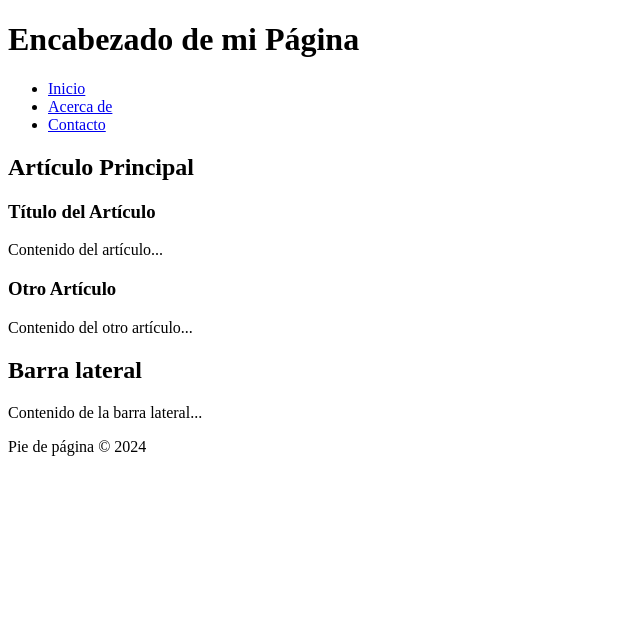
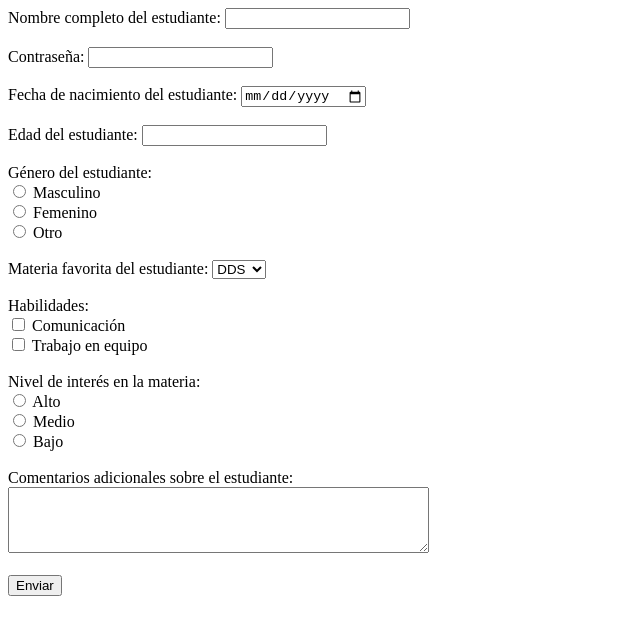
Before and after one commit to 41702/DDS_Prueba, a plain HTML site: page index.html in a window 1280 px wide. Shown: the whole page, without its empty margins (0-640 px from the left). Drawn offline with Linux system fonts and the light colour scheme.

Commit message:
nueva prueba

```diff
--- a/index.html
+++ b/index.html
@@ -2,39 +2,71 @@
 <html lang="es">
 <head>
     <meta charset="UTF-8">
-    <meta name="viewport" content="width=device-width, initial-scale=1.0">
-    <title>Ejemplo de Secciones HTML5</title>
+    <title>Formulario de Registro de Estudiantes</title>
 </head>
 <body>
-    <header>
-        <h1>Encabezado de mi Página</h1>
-        <nav>
-            <ul>
-                <li><a href="#">Inicio</a></li>
-                <li><a href="#">Acerca de</a></li>
-                <li><a href="#">Contacto</a></li>
-            </ul>
-        </nav>
-    </header>
-    <main>
-        <section>
-            <h2>Artículo Principal</h2>
-            <article>
-                <h3>Título del Artículo</h3>
-                <p>Contenido del artículo...</p>
-            </article>
-            <article>
-                <h3>Otro Artículo</h3>
-                <p>Contenido del otro artículo...</p>
-            </article>
-        </section>
-    </main>
-    <aside>
-        <h2>Barra lateral</h2>
-        <p>Contenido de la barra lateral...</p>
-    </aside>
-    <footer>
-        <p>Pie de página &copy; 2024</p>
-    </footer>
+    <form action="/submit" method="GET">
+		<!-- Nombre -->
+        <label for="nombre">Nombre completo del estudiante:</label>
+        <input type="text" id="nombre" name="nombre" required><br><br>
+
+		<!-- Contraseña -->
+        <label for="contrasena">Contraseña:</label>
+        <input
+          type="password"
+          id="contrasena"
+          name="contrasena"
+          minlength="8"
+          required
+        /><br /><br />
+
+        <!-- Fecha de Nacimiento -->
+		<label for="fecha_nacimiento">Fecha de nacimiento del estudiante:</label>
+        <input type="date" id="fecha_nacimiento" name="fecha_nacimiento" required><br><br>
+
+		<!-- Edad -->
+        <label for="edad">Edad del estudiante:</label>
+        <input type="number" id="edad" name="edad" required><br><br>
+
+		<!-- Genero -->
+        <label>Género del estudiante:</label><br>
+        <input type="radio" id="masculino" name="genero" value="Masculino" required>
+        <label for="masculino">Masculino</label><br>
+        <input type="radio" id="femenino" name="genero" value="Femenino" required>
+        <label for="femenino">Femenino</label><br>
+        <input type="radio" id="otro" name="genero" value="Otro" required>
+        <label for="otro">Otro</label><br><br>
+
+        <!-- Materia Favorita -->
+		<label for="materia_favorita">Materia favorita del estudiante:</label>
+        <select id="materia_favorita" name="materia_favorita" required>
+            <option value="DDS">DDS</option>
+            <option value="BDA">BDA</option>
+            <option value="COM">COM</option>
+			<option value="SOP">SOP</option>
+        </select><br><br>
+
+        <!-- Habilidades -->
+		<label>Habilidades:</label><br>
+        <input type="checkbox" id="habilidad1" name="habilidades" value="Comunicación">
+        <label for="habilidad1">Comunicación</label><br>
+        <input type="checkbox" id="habilidad2" name="habilidades" value="Trabajo en equipo">
+        <label for="habilidad2">Trabajo en equipo</label><br><br>
+
+        <!-- Nivel de Interes -->
+		<label>Nivel de interés en la materia:</label><br>
+        <input type="radio" id="alto" name="interes" value="Alto" required>
+        <label for="alto">Alto</label><br>
+        <input type="radio" id="medio" name="interes" value="Medio" required>
+        <label for="medio">Medio</label><br>
+        <input type="radio" id="bajo" name="interes" value="Bajo" required>
+        <label for="bajo">Bajo</label><br><br>
+
+        <!-- Comentarios -->
+		<label for="comentarios">Comentarios adicionales sobre el estudiante:</label><br>
+        <textarea id="comentarios" name="comentarios" rows="4" cols="50"></textarea><br><br>
+
+        <input type="submit" value="Enviar">
+    </form>
 </body>
 </html>
```
